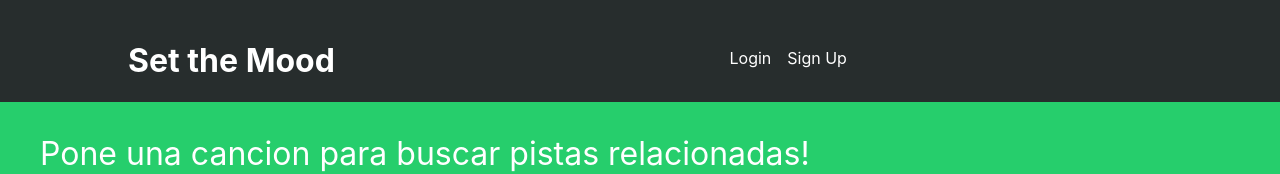
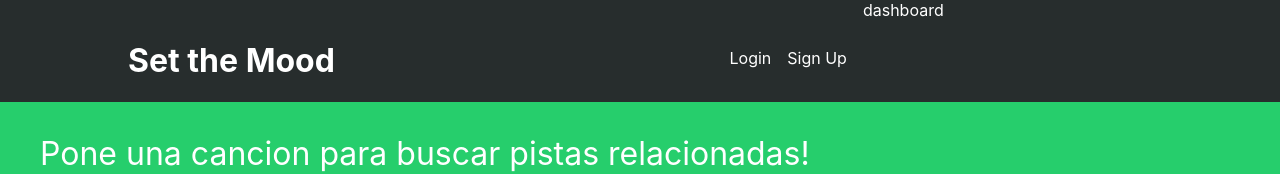
Before and after one commit to mdemartino26/sethemood, a Next.js app: page / in a window 1280 px wide. Shown: the top 174 px of the page. Built offline with nearby package versions, Linux system fonts and the light colour scheme; no server answers.

Commit message:
dashboard

```diff
--- a/components/Header/index.js
+++ b/components/Header/index.js
@@ -16,6 +16,9 @@ const Header = () => {
               <a href="/login" className="ahref">Login</a>
               <a href="/signup" className="ahref">Sign Up</a>
             </div>
+            <div className="dashboard">
+              <a href="/dashboard" className="ahref">dashboard</a>
+            </div>
             </div>
             </div>
             </Cabeza>
```
